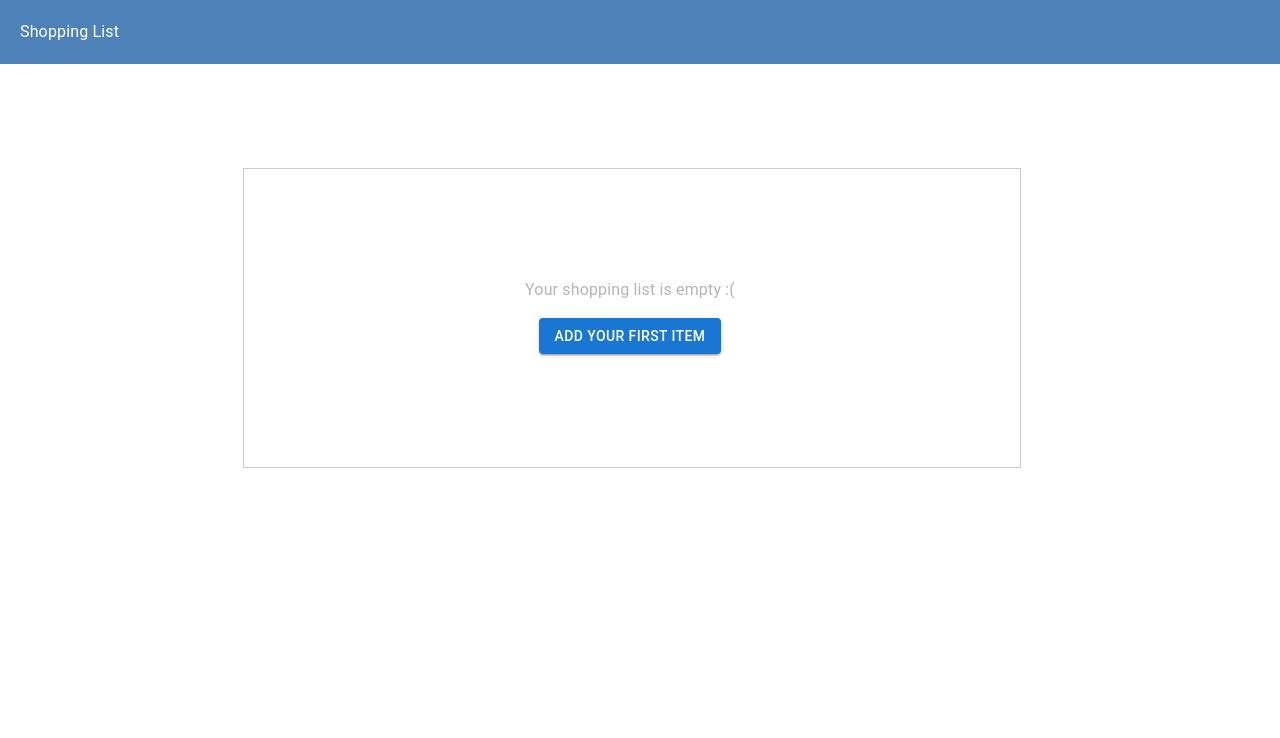
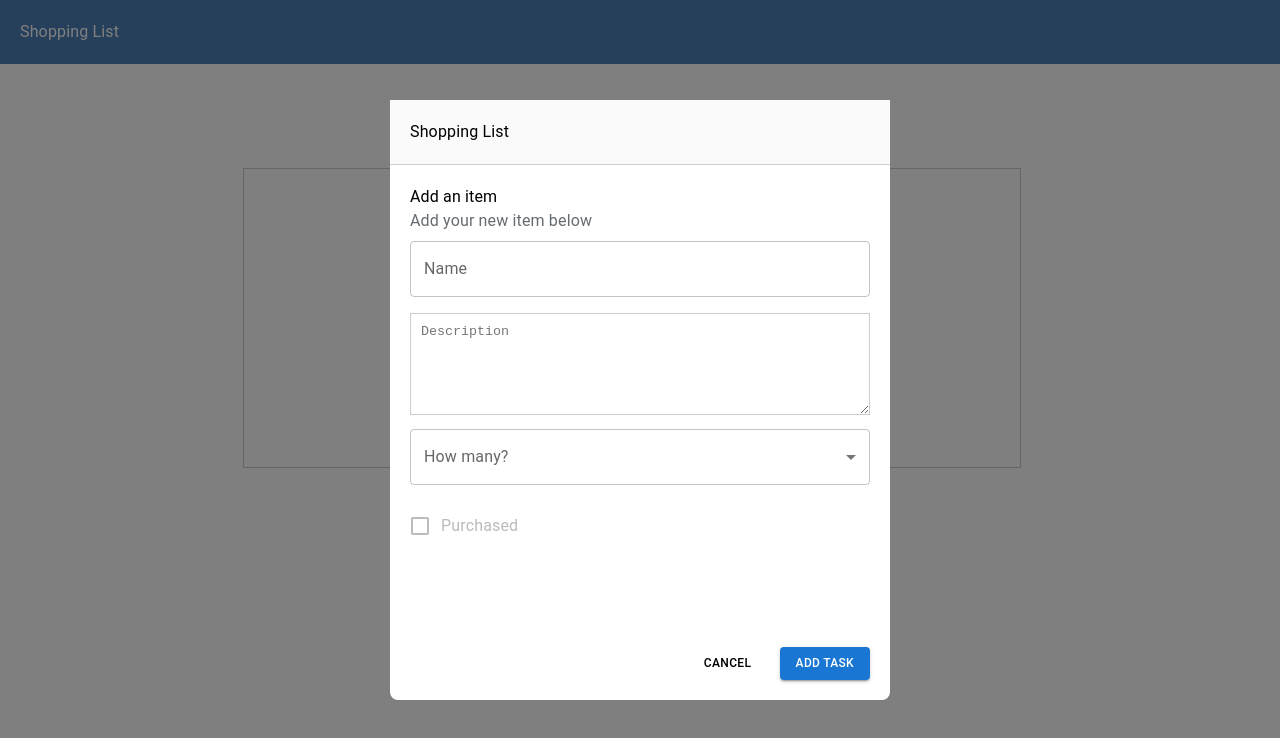
Before and after one commit to lorenzoappo12/react-shopping-frontend, a React (Create React App) app: page / in a window 1280 px wide. Both pictures are taken after a click on the button "ADD YOUR FIRST ITEM". Shown: the top 738 px of the page. Built offline with nearby package versions, Linux system fonts and the light colour scheme.

Commit message:
created product form modal

```diff
--- /dev/null
+++ b/src/components/formModal/index.scss
@@ -0,0 +1,42 @@
+.form-modal {
+    position: absolute;
+    top: 50%;
+    left: 50%;
+    transform: translate(-50%, -50%);
+    background: white;
+    border-radius: 8px;
+    width: 90%;
+    max-width: 500px;
+    min-width: 300px;
+
+
+    .form-modal-header {
+        padding: 20px;
+        background-color: #fafafa;
+        border-bottom: 1px solid #ccc;
+    }
+
+    .form-modal-body {
+        padding: 20px;
+
+        .textarea-desc {
+            width: -webkit-fill-available;
+            margin-bottom: 10px;
+            resize: vertical;
+            height: 80px;
+            border: 1px solid #ccc;
+            padding: 10px;
+        }
+
+        .select-quantity {
+            margin-bottom: 20px;
+        }
+    }
+
+    .form-modal-footer {
+        margin-top: 100px;
+        display: flex;
+        align-items: center;
+        justify-content: flex-end;
+    }
+}
--- /dev/null
+++ b/src/components/formModal/index.tsx
@@ -0,0 +1,93 @@
+import React, { useState } from 'react';
+import { Modal, TextField, Button, Box, Typography, Select, MenuItem, FormControl, InputLabel, FormControlLabel, Checkbox } from '@mui/material';
+import { Product, ProductFormProps } from '../../type/shopping.type';
+import './index.scss'
+
+
+export const ProductForm: React.FC<ProductFormProps> = ({ open, onClose, onSubmit, initialProduct }) => {
+    const [product, setProduct] = useState<Product>(initialProduct || { name: '', description: '', quantity: '', isPurchase: false });
+    const [charCount, setCharCount] = useState<number>(initialProduct ? initialProduct.description.length : 0);
+
+    const handleChange = (event: React.ChangeEvent<HTMLInputElement | HTMLTextAreaElement>) => {
+        const { name, value } = event.target;
+        if (name === 'description') {
+            setCharCount(value.length);
+        }
+        setProduct((prevProduct) => ({
+            ...prevProduct,
+            [name]: value,
+        }));
+    };
+
+    const handleSubmit = (event: React.FormEvent<HTMLFormElement>) => {
+        event.preventDefault();
+        onSubmit(product);
+        onClose();
+    };
+
+    return (
+        <Modal open={open} onClose={onClose}>
+            <div className='form-modal'>
+                <Box className='form-modal-header'>
+                    <Typography>
+                        Shopping List
+                    </Typography>
+                </Box>
+                <Box className='form-modal-body'>
+
+                    <Typography>{initialProduct ? 'Edit an item' : 'Add an item'}</Typography>
+                    <Typography color={'#666c72'} marginBottom={1}>{initialProduct ? 'Edit your new item below' : 'Add your new item below'}</Typography>
+                    <form onSubmit={handleSubmit}>
+                        <TextField
+                            fullWidth
+                            label="Name"
+                            name="name"
+                            value={product.name}
+                            onChange={handleChange}
+                            sx={{ mb: 2 }}
+                        />
+                        <textarea
+                            aria-label="Description"
+                            placeholder="Description"
+                            name="description"
+                            value={product.description}
+                            onChange={handleChange}
+                            className='textarea-desc'
+                        />
+                        <FormControl fullWidth className='select-quantity'>
+                            <InputLabel id="demo-simple-select-label">How many?</InputLabel>
+                            <Select
+                                labelId="demo-simple-select-label"
+                                id="demo-simple-select"
+                                value={product.quantity}
+                                label="How many?"
+                                onChange={(e) => setProduct((prevProduct) => ({
+                                    ...prevProduct,
+                                    quantity: e.target.value,
+                                }))}
+                            >
+                                <MenuItem value={1}>1</MenuItem>
+                                <MenuItem value={2}>2</MenuItem>
+                                <MenuItem value={3}>3</MenuItem>
+                            </Select>
+                        </FormControl>
+                        <FormControlLabel control={<Checkbox sx={{ color: '#bcbbbb' }}
+                            onChange={(e) => setProduct((prevProduct) => ({
+                                ...prevProduct,
+                                isPurchase: e.currentTarget.checked,
+                            }))} />} label="Purchased" sx={{ color: '#bcbbbb' }} />
+                        <Box className='form-modal-footer'>
+                            <Button onClick={onClose} sx={{ color: '#000', marginRight: '20px', fontWeight: '500', fontSize: '12px' }}>
+                                cancel
+                            </Button>
+                            <Button type="submit" variant="contained" color="primary" sx={{ fontSize: '12px' }}>
+                                {initialProduct ? 'Save Item' : 'Add Task'}
+                            </Button>
+                        </Box>
+                    </form>
+                </Box>
+
+            </div>
+        </Modal>
+    );
+};
--- a/src/components/index.tsx
+++ b/src/components/index.tsx
@@ -1 +1,2 @@
-export { EmptyPage } from './emptyPage'
+export { EmptyPage } from './emptyPage';
+export { ProductForm } from './formModal'
--- a/src/pages/shopping/index.tsx
+++ b/src/pages/shopping/index.tsx
@@ -1,16 +1,24 @@
 import { Box, Container, Typography } from "@mui/material"
 import './index.scss';
-import { EmptyPage } from "../../components";
+import { EmptyPage, ProductForm } from "../../components";
+import { useState } from "react";
+import { Product } from "../../type/shopping.type";
 
 export const Shopping = () => {
+    const [open, setOpen] = useState<boolean>(false);
+
+    const onSubmit = (product: Product) => {
+        console.log(product)
+    }
     return (
         <div className="product-container">
-            <Box className='product-header'>
-                <Typography>Shopping List</Typography>
-            </Box>
-            <Container maxWidth="lg" className="product-list">
-                <EmptyPage buttonClick={() => { console.log('click') }} buttonText="Add your first item" message="Your shopping list is empty :(" />
-            </Container>
+            <ProductForm onClose={() => setOpen(false)} open={open} onSubmit={onSubmit}/>
+                <Box className='product-header'>
+                    <Typography>Shopping List</Typography>
+                </Box>
+                <Container maxWidth="lg" className="product-list">
+                    <EmptyPage buttonClick={() => setOpen(true)} buttonText="Add your first item" message="Your shopping list is empty :(" />
+                </Container>
         </div>
     )
 }
```
Also changed, not shown: src/type/shopping.type.ts (+15 -0 lines).
